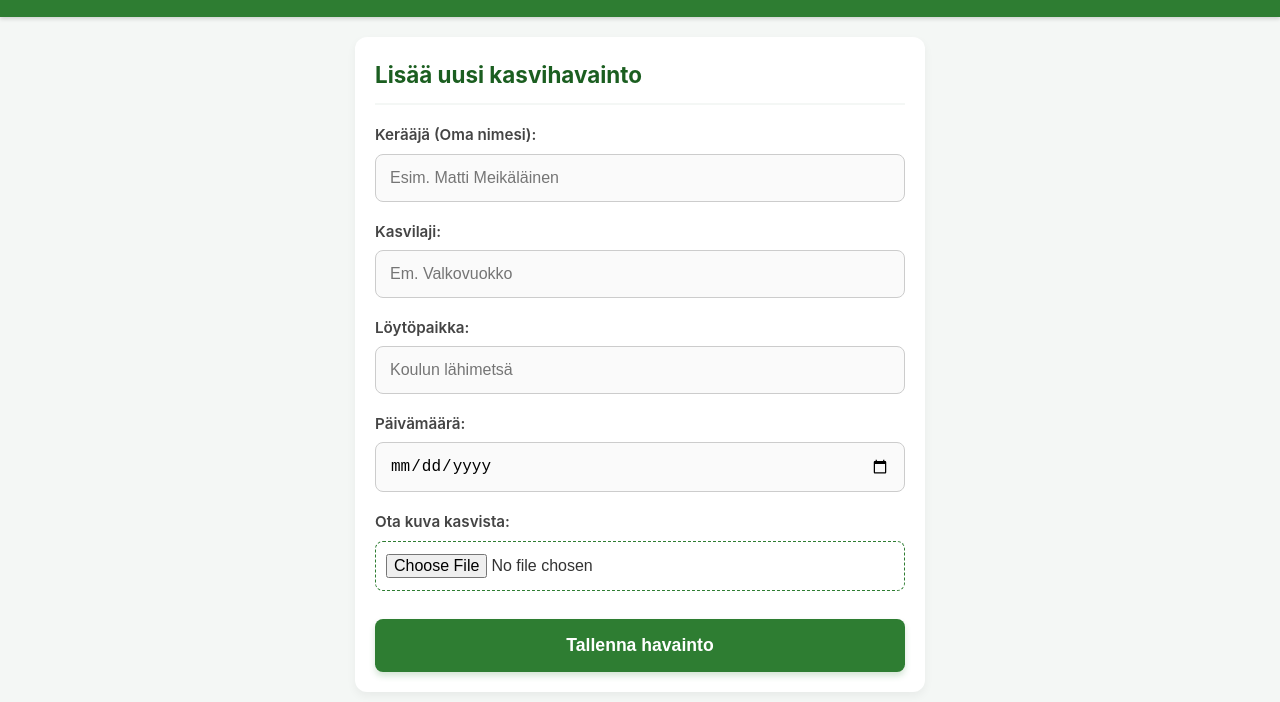
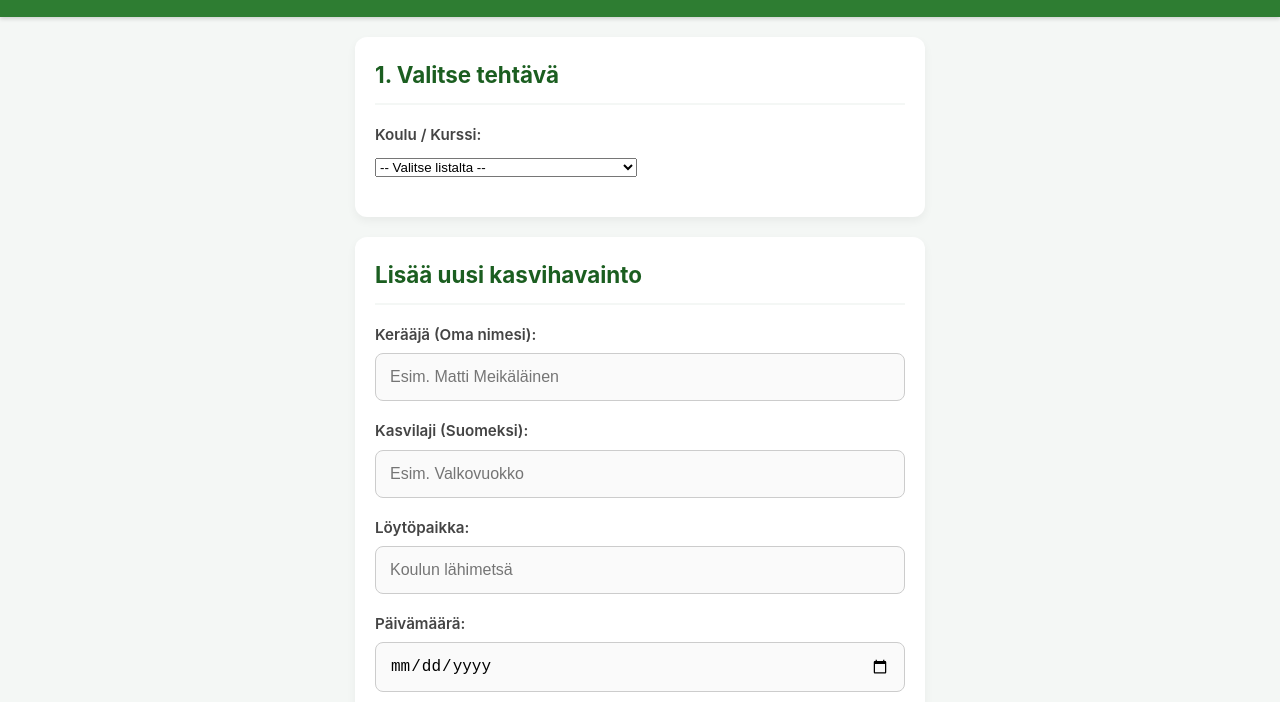
Before and after one commit to Cerberos85/Digiherbaario, a plain HTML site: page index.html in a window 1280 px wide. Shown: the part 98-800 px from the top of the page. Drawn offline with nearby package versions, Linux system fonts and the light colour scheme.

Commit message:
Add school and task selection section
Added a new section for school and task selection, including a dropdown for school/course options and a hidden progress view that displays collected data.

```diff
--- a/index.html
+++ b/index.html
@@ -16,6 +16,26 @@
   </header>
 
   <main>
+    <!-- UUSI: Koulun ja tehtävän valinta -->
+    <section id="koulu-section">
+      <h2>1. Valitse tehtävä</h2>
+      <div class="input-group">
+        <label for="koulu-valinta">Koulu / Kurssi:</label>
+        <select id="koulu-valinta">
+          <option value="">-- Valitse listalta --</option>
+          <option value="hatanpaa_7lk">Hatanpään koulu - 7. luokan biologia</option>
+          <option value="tampere_ammatti">Tampereen Ammattiopisto - Puutarhuri 1</option>
+        </select>
+      </div>
+
+      <!-- Edistymisnäkymä (Piilotettu oletuksena, näytetään kun koulu valittu) -->
+      <div id="edistymis-nakyma" style="display: none;">
+        <h3>Kerätty: <span id="keratty-lkm">0</span> / <span id="yhteensa-lkm">0</span></h3>
+        <div id="kasvi-tagit" class="tag-container">
+          <!-- Kasvitulokset renderöidään tänne JavaScriptillä -->
+        </div>
+      </div>
+    </section>
     <section id="lomake-section">
       <h2>Lisää uusi kasvihavainto</h2>
       <form id="kasvi-lomake">
@@ -25,8 +45,11 @@
           <input type="text" id="oppilas" required placeholder="Esim. Matti Meikäläinen">
         </div>
         <div class="input-group">
-          <label for="laji">Kasvilaji:</label>
-          <input type="text" id="laji" required placeholder="Em. Valkovuokko">
+          <label for="laji">Kasvilaji (Suomeksi):</label>
+          <input type="text" id="laji" list="kasvi-ehdotukset" required placeholder="Esim. Valkovuokko">
+          <datalist id="kasvi-ehdotukset">
+            <!-- Ehdotukset päivitetään dynaamisesti JS:n avulla -->
+          </datalist>
         </div>
 
         <div class="input-group">
```
